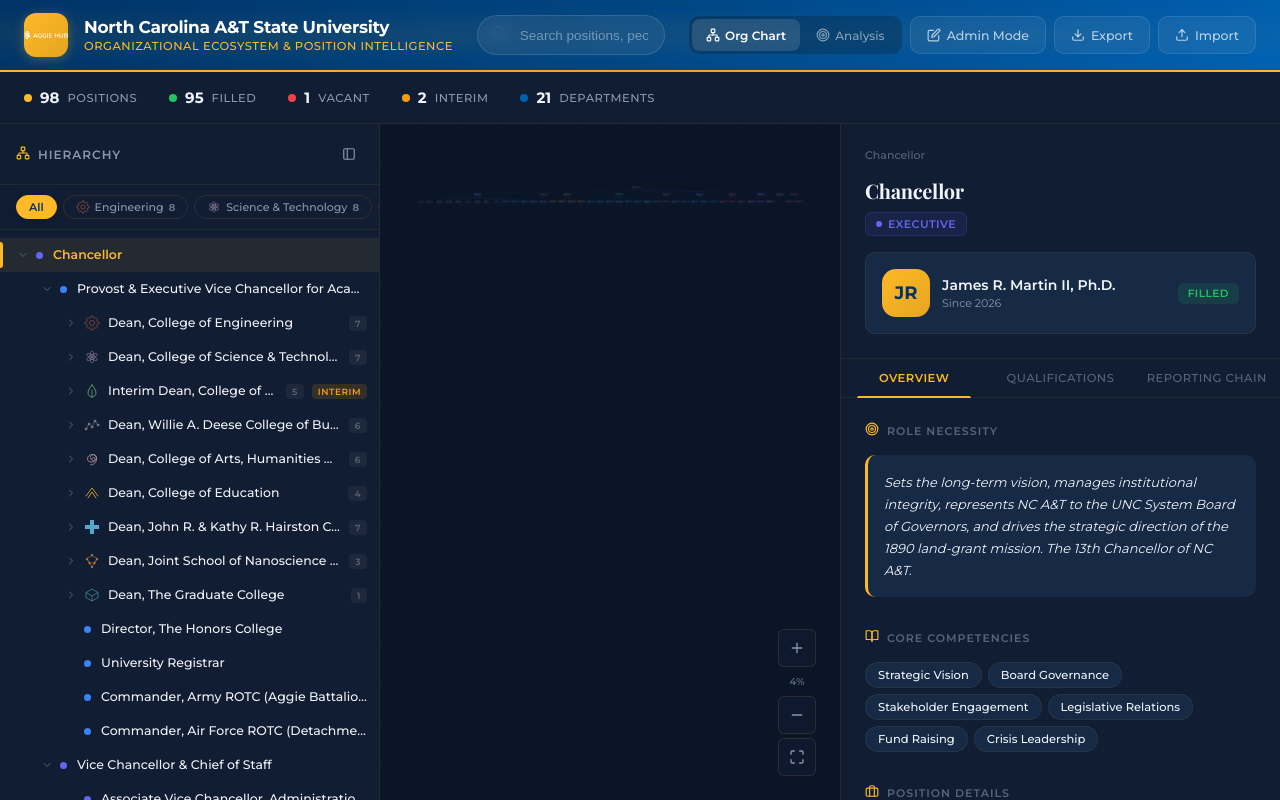
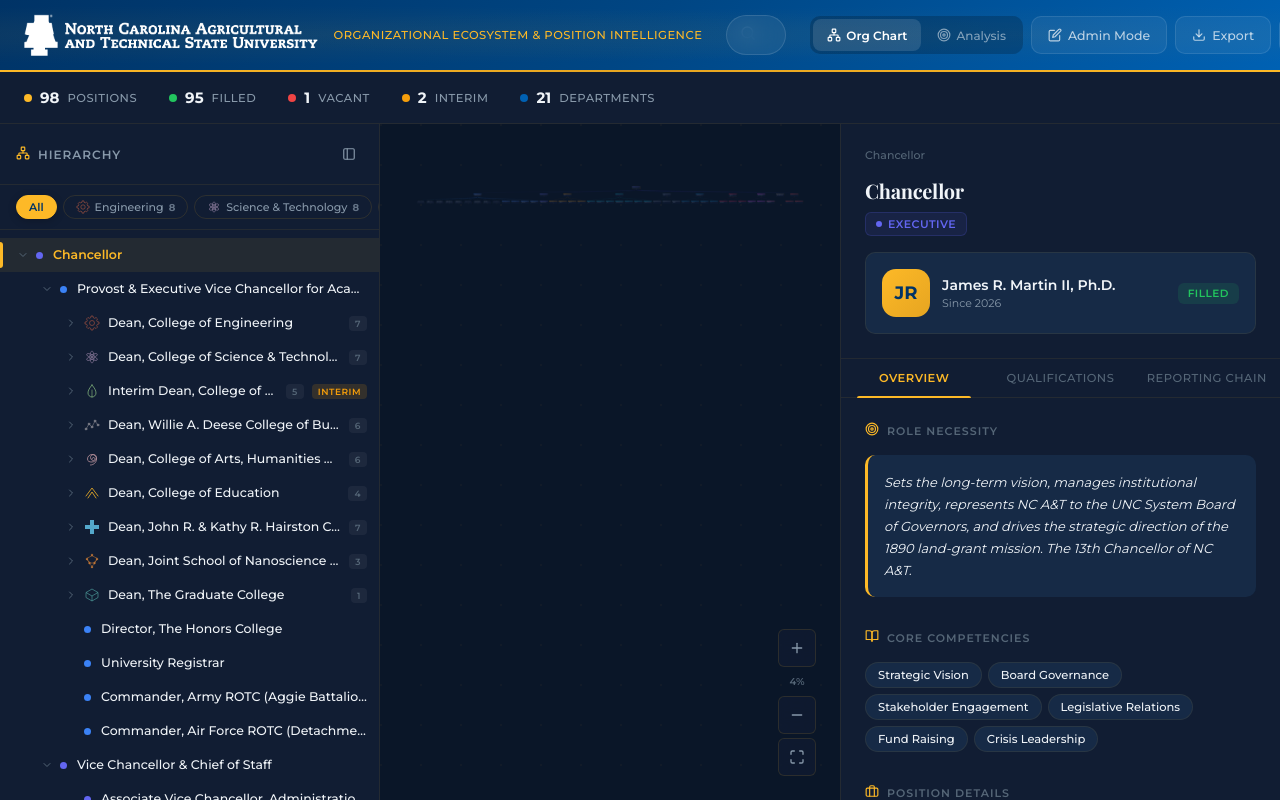
Before and after one commit to ncatlandarch-droid/orgchart-platform, a plain HTML site: page index.html in a window 1280 px wide. Drawn offline with nearby package versions, Linux system fonts and the light colour scheme.

Commit message:
Replace header with official NC A&T horizontal lockup logo (A&T mark + full university name)

```diff
--- a/css/styles.css
+++ b/css/styles.css
@@ -183,36 +183,34 @@ a:hover { text-decoration: underline; }
 }
 
 .header-logo {
-  width: 44px;
-  height: 44px;
-  border-radius: 12px;
-  background: linear-gradient(135deg, var(--accent) 0%, var(--accent-dark) 100%);
   display: flex;
   align-items: center;
   justify-content: center;
   flex-shrink: 0;
   overflow: hidden;
-  box-shadow: 0 2px 12px rgba(253, 185, 39, 0.3);
 }
 
 .header-logo img {
-  width: 100%;
-  height: 100%;
+  height: 42px;
+  width: auto;
   object-fit: contain;
+}
+
+/* CSS filter to make the blue-text lockup logo appear white on dark header.
+   The gold A&T mark stays vibrant through the brightness + invert combo. */
+.header-logo-lockup {
+  filter: brightness(0) invert(1);
+  transition: filter var(--speed-normal);
+}
+
+.header-logo-lockup:hover {
+  filter: brightness(0) invert(1) drop-shadow(0 0 6px rgba(253, 185, 39, 0.4));
 }
 
 .header-titles {
   display: flex;
   flex-direction: column;
   gap: 1px;
-}
-
-.header-org-name {
-  font-size: 17px;
-  font-weight: 700;
-  color: #fff;
-  letter-spacing: -0.3px;
-  line-height: 1.2;
 }
 
 .header-tagline {
--- a/js/modules/header.js
+++ b/js/modules/header.js
@@ -13,20 +13,18 @@ OC.Header = (function() {
     const cfg = CONFIG.organization;
     header.innerHTML = '';
 
-    // Brand — use official NC A&T SVG logo from hub.ncat.edu
+    // Brand — official NC A&T horizontal lockup (A&T mark + full university name)
     const logoEl = el('div', { class: 'header-logo' });
     const logoImg = document.createElement('img');
-    logoImg.src = 'assets/ncat-logo-white.svg';
-    logoImg.alt = cfg.shortName + ' Logo';
+    logoImg.src = 'assets/ncat-stacked-logo.png';
+    logoImg.alt = 'North Carolina Agricultural and Technical State University';
+    logoImg.className = 'header-logo-lockup';
     logoImg.onerror = function() {
-      // Fallback to PNG if SVG fails
-      this.src = 'assets/ncat-logo-white.png';
+      // Fallback to header logo
+      this.src = 'assets/ncat-header-logo.png';
       this.onerror = function() {
         // Final fallback to text
-        this.parentElement.innerHTML = cfg.shortName ? cfg.shortName.replace(/[^A-Z&]/g, '').slice(0, 3) : 'OC';
-        this.parentElement.style.fontWeight = '900';
-        this.parentElement.style.fontSize = '14px';
-        this.parentElement.style.color = '#FDB927';
+        this.parentElement.innerHTML = '<span style="font-weight:900;font-size:14px;color:#FDB927;">' + (cfg.shortName || 'NC A&T') + '</span>';
       };
     };
     logoEl.appendChild(logoImg);
@@ -34,7 +32,6 @@ OC.Header = (function() {
     const brand = el('div', { class: 'header-brand' },
       logoEl,
       el('div', { class: 'header-titles' },
-        el('div', { class: 'header-org-name' }, cfg.name),
         el('div', { class: 'header-tagline' }, cfg.tagline)
       )
     );
```
Also changed, not shown: 2 other files.
